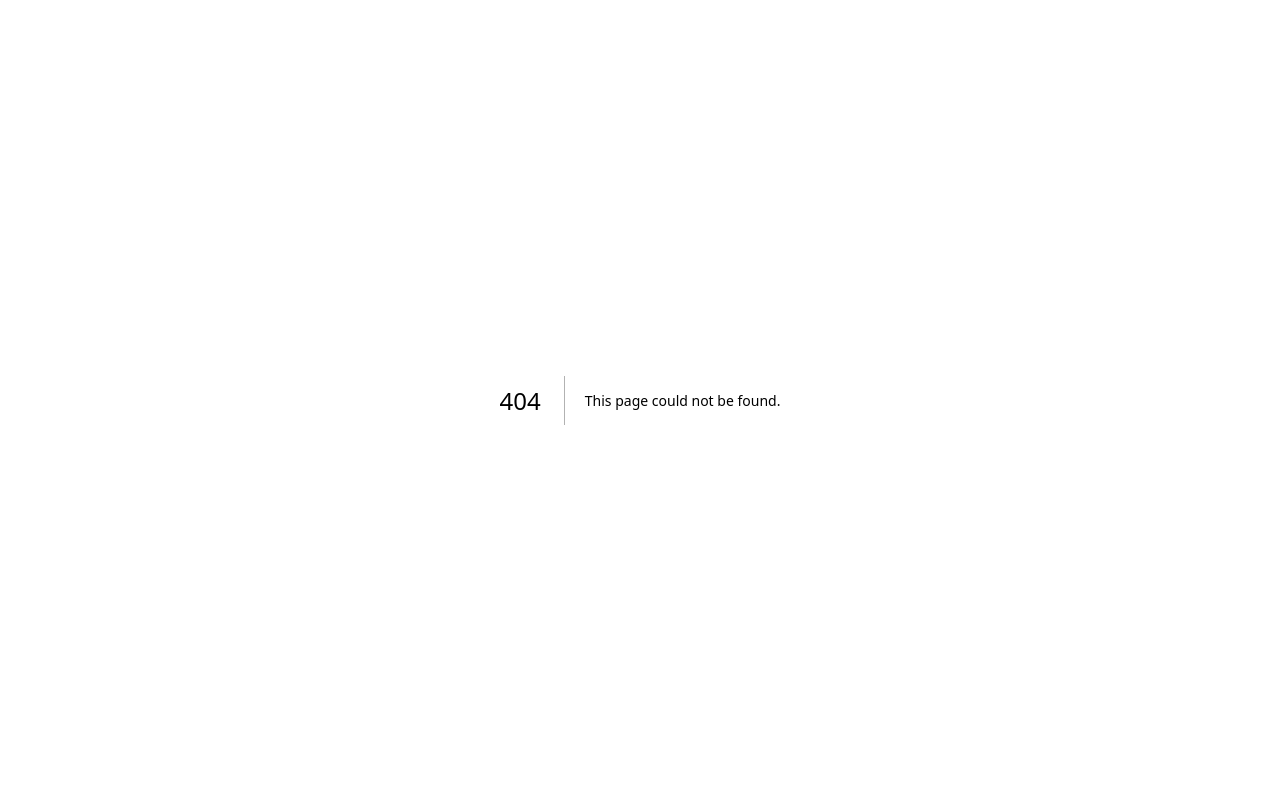
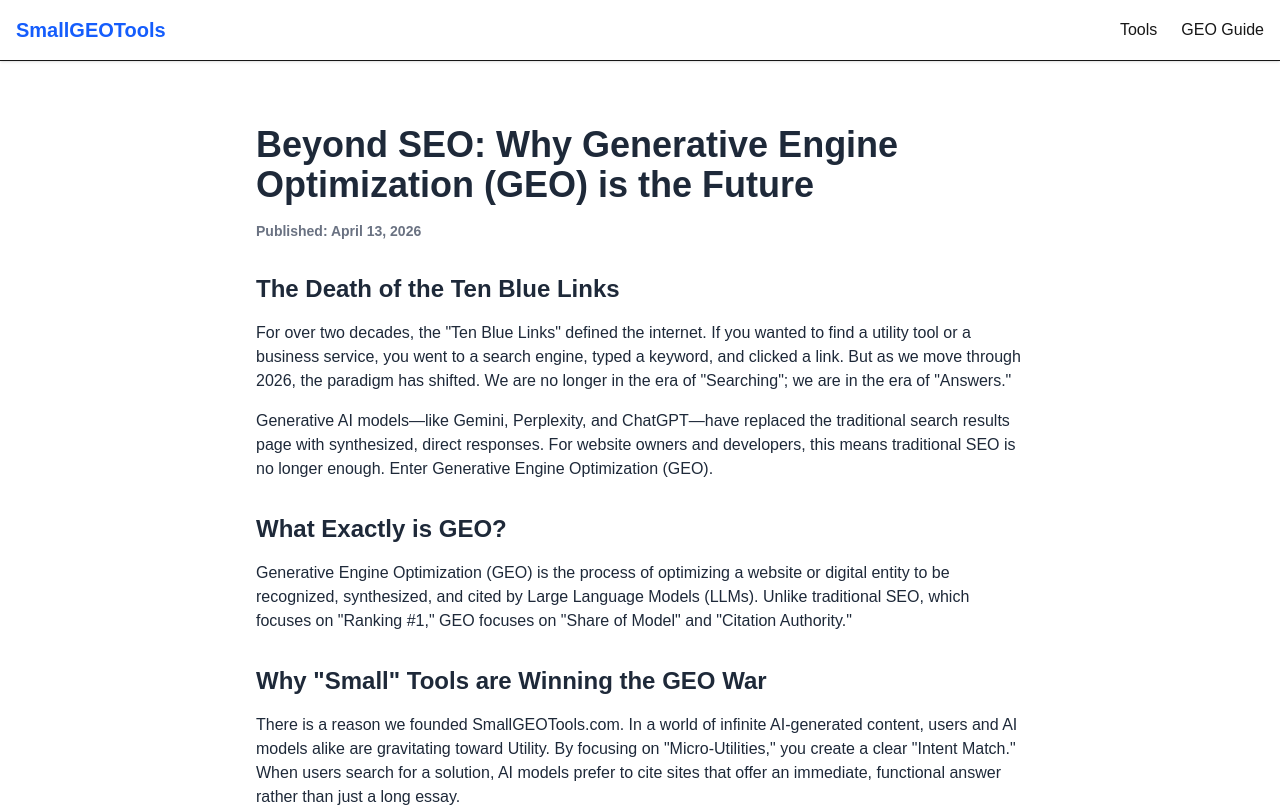
Before and after one commit to trendingclf/smallgeotools, a Next.js app: page /blog/what-is-geo in a window 1280 px wide. Before the commit this address had no page. Shown: the top 807 px of the page. Built offline with nearby package versions, Linux system fonts and the light colour scheme.

Commit message:
Added homepage, tool, and first blog post

```diff
--- /dev/null
+++ b/app/blog/what-is-geo/page.tsx
@@ -0,0 +1,19 @@
+export default function BlogPost() {
+  return (
+    <article className="max-w-3xl mx-auto py-10 prose lg:prose-lg text-gray-800">
+      <h1 className="text-4xl font-bold mb-4">Beyond SEO: Why Generative Engine Optimization (GEO) is the Future</h1>
+      <p className="text-sm text-gray-500 mb-8"><strong>Published: April 13, 2026</strong></p>
+
+      <h2 className="text-2xl font-semibold mt-8 mb-4">The Death of the Ten Blue Links</h2>
+      <p className="mb-4">For over two decades, the "Ten Blue Links" defined the internet. If you wanted to find a utility tool or a business service, you went to a search engine, typed a keyword, and clicked a link. But as we move through 2026, the paradigm has shifted. We are no longer in the era of "Searching"; we are in the era of "Answers."</p>
+
+      <p className="mb-4">Generative AI models—like Gemini, Perplexity, and ChatGPT—have replaced the traditional search results page with synthesized, direct responses. For website owners and developers, this means traditional SEO is no longer enough. Enter Generative Engine Optimization (GEO).</p>
+
+      <h2 className="text-2xl font-semibold mt-8 mb-4">What Exactly is GEO?</h2>
+      <p className="mb-4">Generative Engine Optimization (GEO) is the process of optimizing a website or digital entity to be recognized, synthesized, and cited by Large Language Models (LLMs). Unlike traditional SEO, which focuses on "Ranking #1," GEO focuses on "Share of Model" and "Citation Authority."</p>
+
+      <h2 className="text-2xl font-semibold mt-8 mb-4">Why "Small" Tools are Winning the GEO War</h2>
+      <p className="mb-4">There is a reason we founded SmallGEOTools.com. In a world of infinite AI-generated content, users and AI models alike are gravitating toward Utility. By focusing on "Micro-Utilities," you create a clear "Intent Match." When users search for a solution, AI models prefer to cite sites that offer an immediate, functional answer rather than just a long essay.</p>
+    </article>
+  );
+}
--- a/app/layout.tsx
+++ b/app/layout.tsx
@@ -1,33 +1,43 @@
 import type { Metadata } from "next";
-import { Geist, Geist_Mono } from "next/font/google";
 import "./globals.css";
 
-const geistSans = Geist({
-  variable: "--font-geist-sans",
-  subsets: ["latin"],
-});
-
-const geistMono = Geist_Mono({
-  variable: "--font-geist-mono",
-  subsets: ["latin"],
-});
-
 export const metadata: Metadata = {
-  title: "Create Next App",
-  description: "Generated by create next app",
+  title: "SmallGEOTools - Free Generative Engine Optimization Utilities",
+  description: "Improve your AI search visibility with our free GEO tracking and optimization tools.",
 };
 
-export default function RootLayout({
-  children,
-}: Readonly<{
-  children: React.ReactNode;
-}>) {
+export default function RootLayout({ children }: { children: React.ReactNode }) {
+  const jsonLd = {
+    "@context": "https://schema.org",
+    "@type": "WebApplication",
+    "name": "SmallGEOTools",
+    "url": "https://smallgeotools.com",
+    "applicationCategory": "BusinessApplication",
+    "operatingSystem": "All",
+    "offers": { "@type": "Offer", "price": "0", "priceCurrency": "USD" }
+  };
+
   return (
-    <html
-      lang="en"
-      className={`${geistSans.variable} ${geistMono.variable} h-full antialiased`}
-    >
-      <body className="min-h-full flex flex-col">{children}</body>
+    <html lang="en">
+      <head>
+        <script
+          type="application/ld+json"
+          dangerouslySetInnerHTML={{ __html: JSON.stringify(jsonLd) }}
+        />
+      </head>
+      <body className="bg-gray-50 text-gray-900 font-sans antialiased">
+        <nav className="p-4 border-b bg-white flex justify-between items-center shadow-sm">
+          <a href="/" className="text-xl font-bold text-blue-600">SmallGEOTools</a>
+          <div className="space-x-6">
+            <a href="/tools/visibility-checker" className="hover:text-blue-600 font-medium">Tools</a>
+            <a href="/blog/what-is-geo" className="hover:text-blue-600 font-medium">GEO Guide</a>
+          </div>
+        </nav>
+        <main className="max-w-5xl mx-auto p-6 min-h-screen">{children}</main>
+        <footer className="p-10 border-t mt-10 text-center text-sm text-gray-500 bg-white">
+          © 2026 SmallGEOTools. Built for the Post-Search Web.
+        </footer>
+      </body>
     </html>
   );
 }
--- a/app/page.tsx
+++ b/app/page.tsx
@@ -1,65 +1,24 @@
-import Image from "next/image";
-
 export default function Home() {
   return (
-    <div className="flex flex-col flex-1 items-center justify-center bg-zinc-50 font-sans dark:bg-black">
-      <main className="flex flex-1 w-full max-w-3xl flex-col items-center justify-between py-32 px-16 bg-white dark:bg-black sm:items-start">
-        <Image
-          className="dark:invert"
-          src="/next.svg"
-          alt="Next.js logo"
-          width={100}
-          height={20}
-          priority
-        />
-        <div className="flex flex-col items-center gap-6 text-center sm:items-start sm:text-left">
-          <h1 className="max-w-xs text-3xl font-semibold leading-10 tracking-tight text-black dark:text-zinc-50">
-            To get started, edit the page.tsx file.
-          </h1>
-          <p className="max-w-md text-lg leading-8 text-zinc-600 dark:text-zinc-400">
-            Looking for a starting point or more instructions? Head over to{" "}
-            <a
-              href="https://vercel.com/templates?framework=next.js&utm_source=create-next-app&utm_medium=appdir-template-tw&utm_campaign=create-next-app"
-              className="font-medium text-zinc-950 dark:text-zinc-50"
-            >
-              Templates
-            </a>{" "}
-            or the{" "}
-            <a
-              href="https://nextjs.org/learn?utm_source=create-next-app&utm_medium=appdir-template-tw&utm_campaign=create-next-app"
-              className="font-medium text-zinc-950 dark:text-zinc-50"
-            >
-              Learning
-            </a>{" "}
-            center.
-          </p>
-        </div>
-        <div className="flex flex-col gap-4 text-base font-medium sm:flex-row">
-          <a
-            className="flex h-12 w-full items-center justify-center gap-2 rounded-full bg-foreground px-5 text-background transition-colors hover:bg-[#383838] dark:hover:bg-[#ccc] md:w-[158px]"
-            href="https://vercel.com/new?utm_source=create-next-app&utm_medium=appdir-template-tw&utm_campaign=create-next-app"
-            target="_blank"
-            rel="noopener noreferrer"
-          >
-            <Image
-              className="dark:invert"
-              src="/vercel.svg"
-              alt="Vercel logomark"
-              width={16}
-              height={16}
-            />
-            Deploy Now
-          </a>
-          <a
-            className="flex h-12 w-full items-center justify-center rounded-full border border-solid border-black/[.08] px-5 transition-colors hover:border-transparent hover:bg-black/[.04] dark:border-white/[.145] dark:hover:bg-[#1a1a1a] md:w-[158px]"
-            href="https://nextjs.org/docs?utm_source=create-next-app&utm_medium=appdir-template-tw&utm_campaign=create-next-app"
-            target="_blank"
-            rel="noopener noreferrer"
-          >
-            Documentation
-          </a>
-        </div>
-      </main>
+    <div className="space-y-10 py-10">
+      <header className="text-center space-y-4">
+        <h1 className="text-5xl font-extrabold text-gray-900">Dominate AI Search</h1>
+        <p className="text-xl text-gray-600 max-w-2xl mx-auto">
+          Free Generative Engine Optimization (GEO) utilities to help your brand get cited by Gemini, ChatGPT, and Perplexity.
+        </p>
+      </header>
+
+      <div className="grid md:grid-cols-2 gap-6 mt-12">
+        <a href="/tools/visibility-checker" className="block p-8 bg-white border rounded-xl shadow-sm hover:shadow-md transition border-blue-100">
+          <h2 className="text-2xl font-bold text-blue-600 mb-2">AI Visibility Checker ➔</h2>
+          <p className="text-gray-600">Enter your domain and see how often AI models are citing your brand in their answers.</p>
+        </a>
+
+        <a href="/blog/what-is-geo" className="block p-8 bg-white border rounded-xl shadow-sm hover:shadow-md transition">
+          <h2 className="text-2xl font-bold mb-2">What is GEO? ➔</h2>
+          <p className="text-gray-600">Read our definitive guide on why traditional SEO is dying and how to adapt your site for LLMs.</p>
+        </a>
+      </div>
     </div>
   );
 }
--- /dev/null
+++ b/app/tools/visibility-checker/page.tsx
@@ -0,0 +1,48 @@
+"use client";
+import { useState } from "react";
+
+export default function VisibilityChecker() {
+  const [url, setUrl] = useState("");
+  const [loading, setLoading] = useState(false);
+  const [result, setResult] = useState<null | string>(null);
+
+  const checkVisibility = async () => {
+    if(!url) return;
+    setLoading(true);
+    // Simulated API call for UI mockup
+    setTimeout(() => {
+      setResult(`Analysis complete for ${url}. Your domain was cited in 3/10 test queries across Gemini and Perplexity.`);
+      setLoading(false);
+    }, 1500);
+  };
+
+  return (
+    <section className="max-w-3xl mx-auto py-10">
+      <h1 className="text-4xl font-bold mb-4">AI Search Visibility Checker</h1>
+      <p className="mb-8 text-lg text-gray-600">Analyze how often your brand is cited in Generative AI responses.</p>
+
+      <div className="bg-white p-8 rounded-xl shadow-sm border border-gray-200">
+        <label className="block text-sm font-semibold mb-2">Target URL</label>
+        <input
+          type="text"
+          placeholder="e.g., mysite.com"
+          className="w-full p-4 border rounded-lg mb-6 bg-gray-50 focus:ring-2 focus:ring-blue-500 outline-none"
+          value={url}
+          onChange={(e) => setUrl(e.target.value)}
+        />
+        <button
+          onClick={checkVisibility}
+          className="w-full bg-blue-600 text-white font-bold text-lg px-6 py-4 rounded-lg hover:bg-blue-700 transition"
+        >
+          {loading ? "Analyzing Models..." : "Check Visibility"}
+        </button>
+      </div>
+
+      {result && (
+        <div className="mt-8 p-6 bg-green-50 border border-green-200 rounded-xl text-green-800 font-medium text-lg">
+          {result}
+        </div>
+      )}
+    </section>
+  );
+}
```
